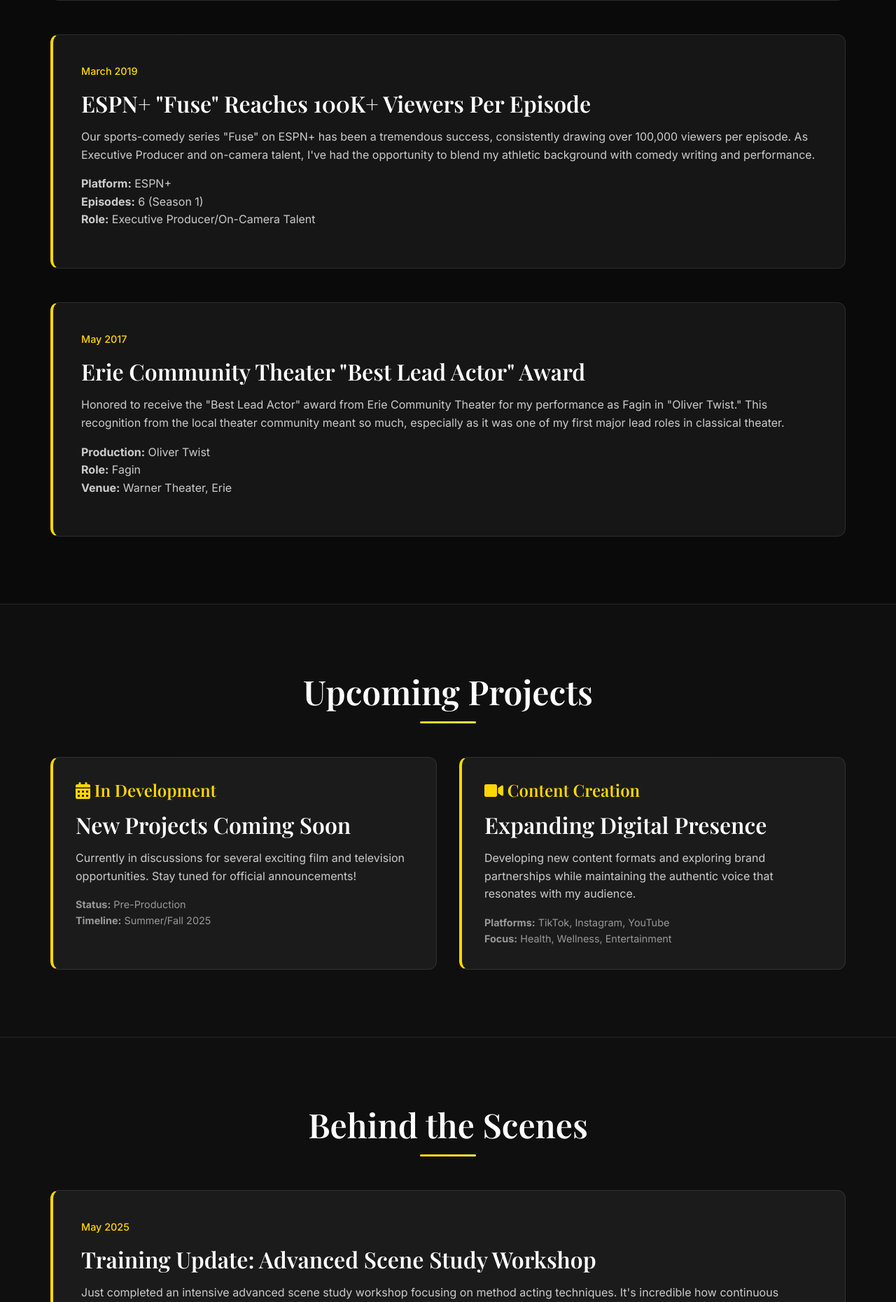
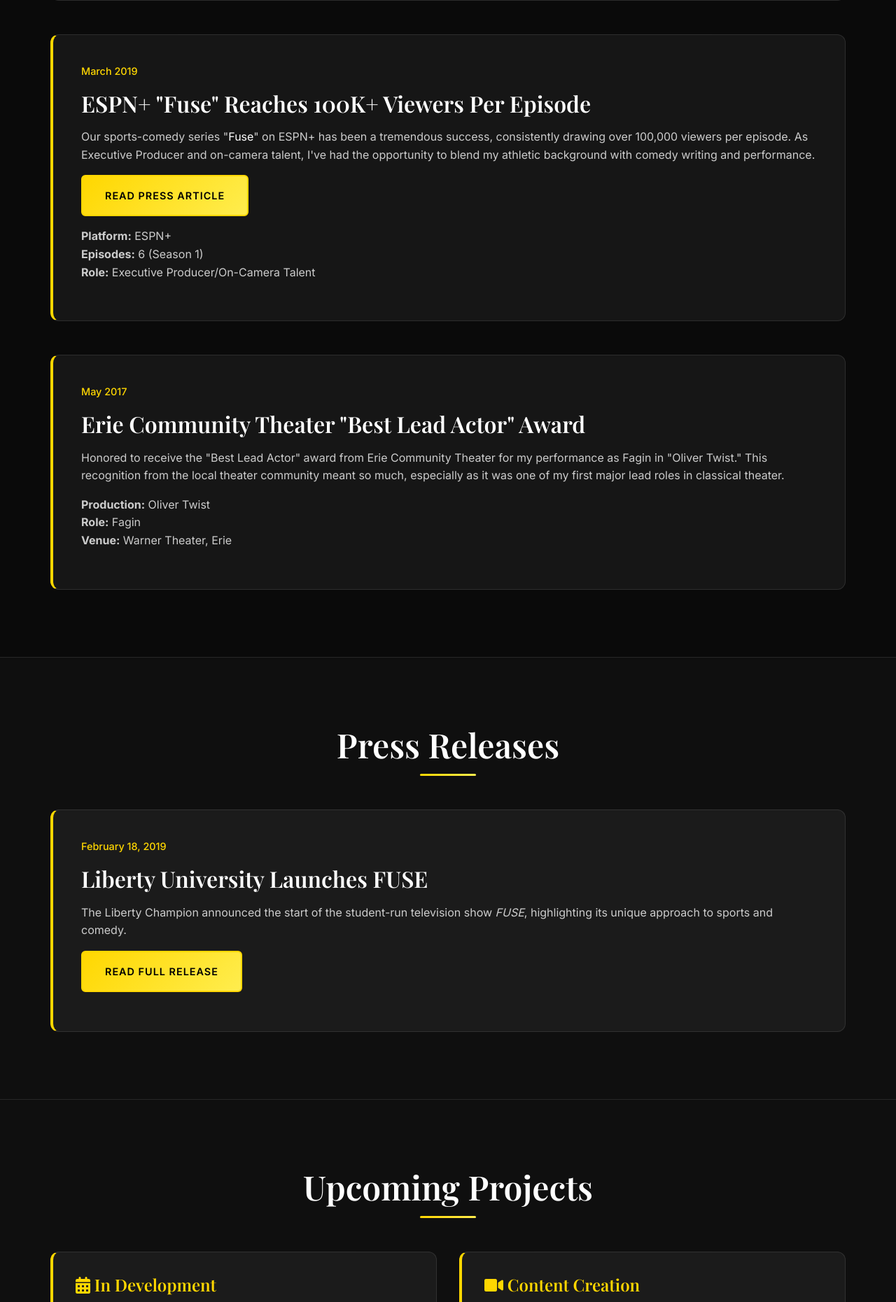
Before and after one commit to scamdefense/jakecrossman, a Flask app: page /news in a window 1280 px wide. Shown: the part 1707-3568 px from the top of the page at 70% size. Run offline with Flask 3, Linux system fonts and the light colour scheme; some libraries are stand-ins or nearby versions.

Commit message:
Add press release link and section

```diff
--- a/app/templates/about.html
+++ b/app/templates/about.html
@@ -10,7 +10,7 @@
             </div>
               <div class="bio-text">
                 <h1>Jacob "Jake" Crossman</h1>
-                <p>Jacob "Jake" Crossman is an actor and digital creator splitting time between Los Angeles and his quiet state of Virginia. A natural athlete with strong comedic instincts, Jake first made his mark on ESPN+'s sports-comedy series <em>FUSE</em> and most recently was featured in the indie pilot <em>Continue to Win</em> directed by Lester Speight. He also consulted on the feature film <em>F1 The Movie</em> directed by Joseph Kosinski, lending his cardistry expertise on location in Northamptonshire, England.</p>
+                <p>Jacob "Jake" Crossman is an actor and digital creator splitting time between Los Angeles and his quiet state of Virginia. A natural athlete with strong comedic instincts, Jake first made his mark on ESPN+'s sports-comedy series <em><a href="https://www.liberty.edu/champion/2019/02/18/liberty-university-starts-new-student-run-television-show-called-fuse/?utm_source=chatgpt.com" target="_blank" rel="noopener">FUSE</a></em> and most recently was featured in the indie pilot <em>Continue to Win</em> directed by Lester Speight. He also consulted on the feature film <em>F1 The Movie</em> directed by Joseph Kosinski, lending his cardistry expertise on location in Northamptonshire, England.</p>
 
                 <p>Trained in classical theatre and featured as Chaucer in <em>The Canturbury Tales</em> and Fagin in <em>Oliver Twist</em> at Erie's Theater, he combines physicality, improvisation chops, and a magnetic presence to bring characters vividly to life. Off-camera, he leverages over 1 million TikTok followers to craft brand-driven health and wellness content with 250 million+ views.</p>
 
--- a/app/templates/news.html
+++ b/app/templates/news.html
@@ -58,9 +58,10 @@
                 <div class="news-date">March 2019</div>
                 <h3 class="news-title">ESPN+ "Fuse" Reaches 100K+ Viewers Per Episode</h3>
                 <div class="news-content">
-                    <p>Our sports-comedy series "Fuse" on ESPN+ has been a tremendous success, consistently drawing over 100,000
+                    <p>Our sports-comedy series "<a href="https://www.liberty.edu/champion/2019/02/18/liberty-university-starts-new-student-run-television-show-called-fuse/?utm_source=chatgpt.com" target="_blank" rel="noopener">Fuse</a>" on ESPN+ has been a tremendous success, consistently drawing over 100,000
                         viewers per episode. As Executive Producer and on-camera talent, I've had the opportunity to blend my athletic
                         background with comedy writing and performance.</p>
+                    <p style="margin-top: 1rem;"><a href="https://www.liberty.edu/champion/2019/02/18/liberty-university-starts-new-student-run-television-show-called-fuse/?utm_source=chatgpt.com" target="_blank" rel="noopener" class="btn btn-primary">Read Press Article</a></p>
                     <p><strong>Platform:</strong> ESPN+<br>
                     <strong>Episodes:</strong> 6 (Season 1)<br>
                     <strong>Role:</strong> Executive Producer/On-Camera Talent</p>
@@ -78,6 +79,24 @@
                     <p><strong>Production:</strong> Oliver Twist<br>
                     <strong>Role:</strong> Fagin<br>
                     <strong>Venue:</strong> Warner Theater, Erie</p>
+                </div>
+            </article>
+
+        </div>
+    </div>
+</section>
+
+<!-- Press Releases -->
+<section class="section" style="background: rgba(255, 255, 255, 0.02); border-top: 1px solid rgba(255, 255, 255, 0.1);">
+    <div class="container">
+        <h2 class="section-title">Press Releases</h2>
+        <div class="news-grid">
+            <article class="news-item">
+                <div class="news-date">February 18, 2019</div>
+                <h3 class="news-title">Liberty University Launches FUSE</h3>
+                <div class="news-content">
+                    <p>The Liberty Champion announced the start of the student-run television show <em>FUSE</em>, highlighting its unique approach to sports and comedy.</p>
+                    <p style="margin-top: 1rem;"><a href="https://www.liberty.edu/champion/2019/02/18/liberty-university-starts-new-student-run-television-show-called-fuse/?utm_source=chatgpt.com" target="_blank" rel="noopener" class="btn btn-primary">Read Full Release</a></p>
                 </div>
             </article>
         </div>
--- a/app/templates/resume.html
+++ b/app/templates/resume.html
@@ -84,7 +84,7 @@
                     <strong>Digital Influence:</strong> 1M+ TikTok followers (@usamedical), 250M+ total views across platforms
                 </div>
                 <div class="highlight-item">
-                    <strong>ESPN+ "Fuse":</strong> Starred in 6-episode sports comedy sketch series (~100K viewers per episode)
+                    <strong>ESPN+ "<a href="https://www.liberty.edu/champion/2019/02/18/liberty-university-starts-new-student-run-television-show-called-fuse/?utm_source=chatgpt.com" target="_blank" rel="noopener">Fuse</a>":</strong> Starred in 6-episode sports comedy sketch series (~100K viewers per episode)
                 </div>
                 <div class="highlight-item">
                     <strong>Independent Film:</strong> Lead antagonist role in "Continue to Win" (2025) directed by Lester Speight
@@ -121,7 +121,7 @@
 
                 <div class="credit-item">
                     <div class="credit-header">
-                        <span class="credit-title">Fuse</span>
+                        <span class="credit-title"><a href="https://www.liberty.edu/champion/2019/02/18/liberty-university-starts-new-student-run-television-show-called-fuse/?utm_source=chatgpt.com" target="_blank" rel="noopener">Fuse</a></span>
                         <span class="credit-year">2023</span>
                     </div>
                     <div class="credit-details">
```
